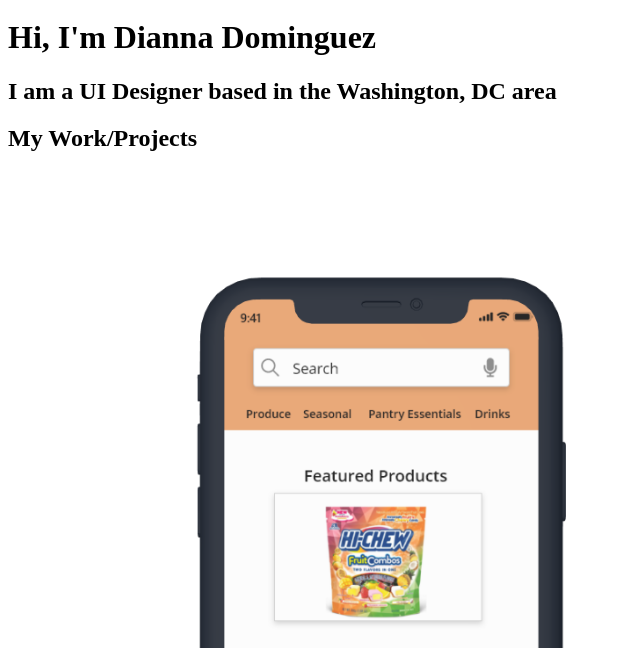
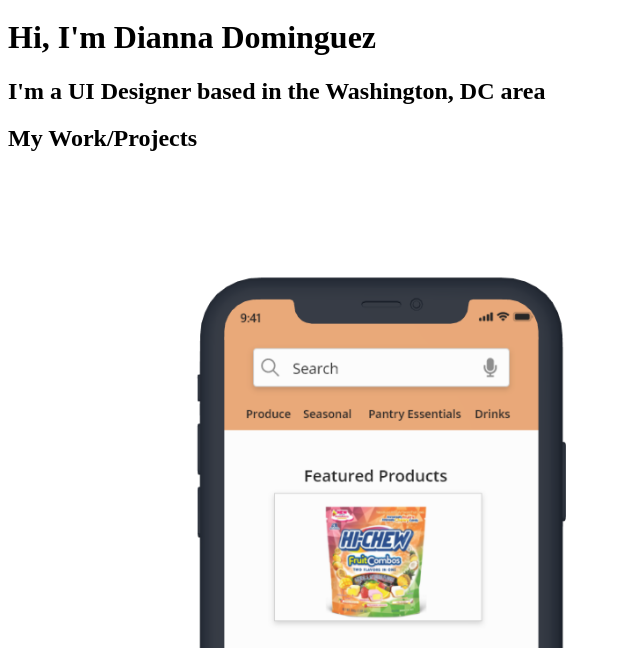
Before and after one commit to DiannaDominguez96/Portfolio-Website-Dianna-Dominguez, a plain HTML site: page html/index.html in a window 1280 px wide. Shown: the part 152-800 px from the top of the page, without its empty margins (0-640 px from the left). Drawn offline with Linux system fonts and the light colour scheme; files whose address does not match are found by name.

Commit message:
changed\index.html

```diff
--- a/html/index.html
+++ b/html/index.html
@@ -24,7 +24,7 @@
     <div>
       <div></div>
       <h1>Hi, I'm Dianna Dominguez</h1>
-      <h2>I am a UI Designer based in the Washington, DC area</h2>
+      <h2>I'm a UI Designer based in the Washington, DC area</h2>
       <span></span>
       <p></p>
     </div>
```
